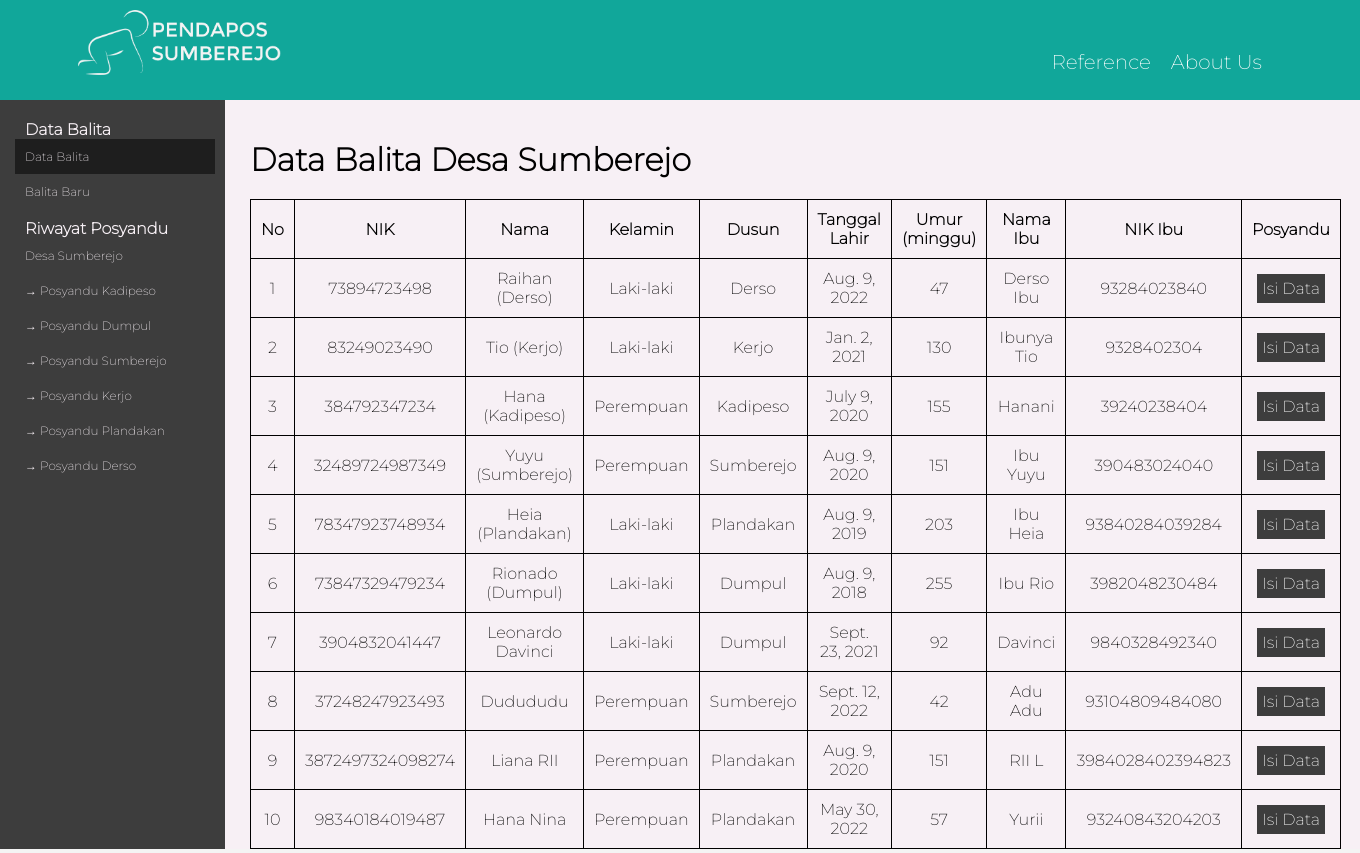
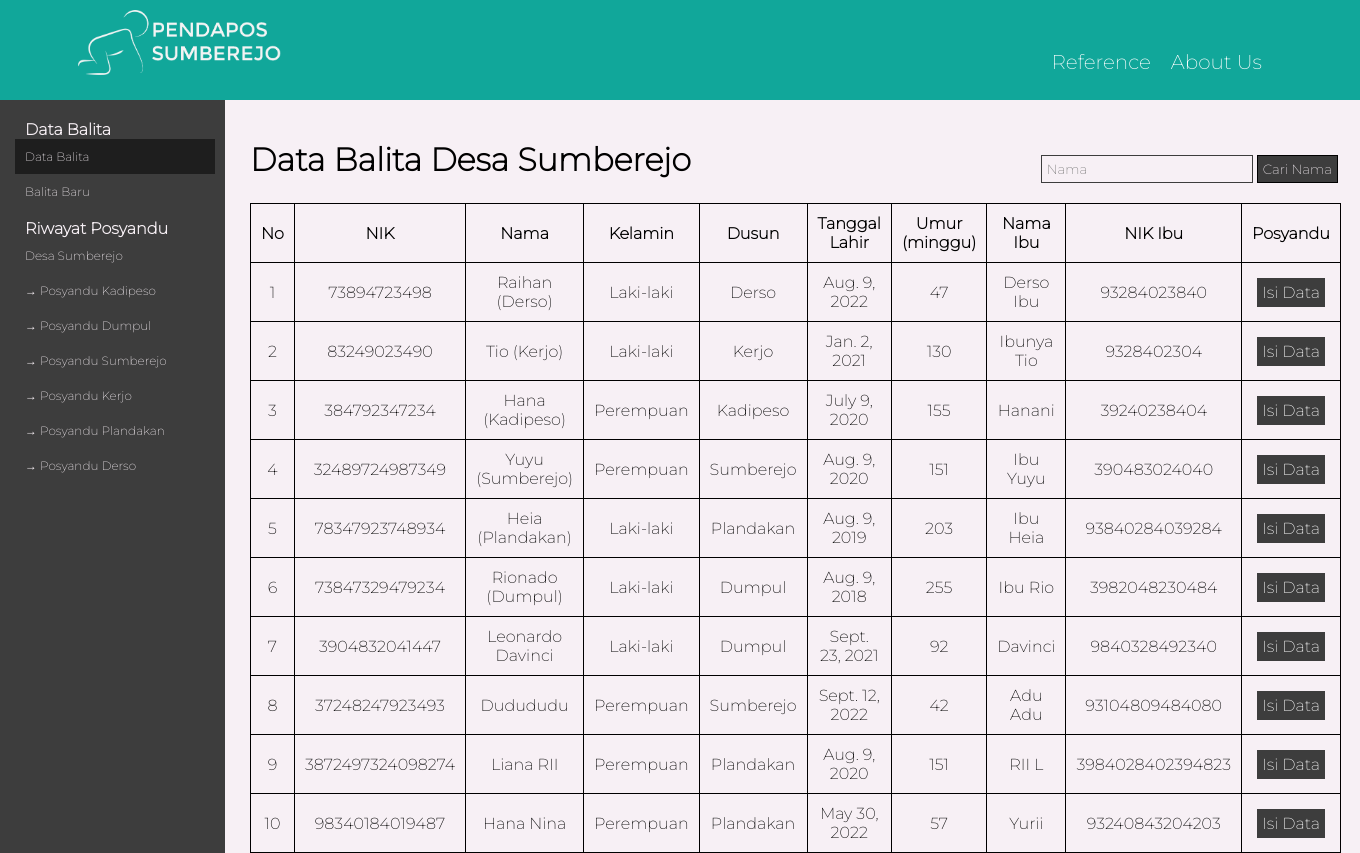
Before and after one commit to garrychrstn/pendaposheroku, a Django app: page /action/ in a window 1360 px wide. Run offline with Django 4.2, Linux system fonts and the light colour scheme; data comes from the database, SQL or seed files in the repository; both versions use the stored data as it was after the commit.

Commit message:
2.0 Search Feature /action

```diff
--- a/main/forms.py
+++ b/main/forms.py
@@ -1,5 +1,15 @@
 from django import forms
 from dal import autocomplete
+
+class SearchBalita(forms.Form):
+    nama = forms.CharField(
+        max_length=50,
+        label = '',
+        label_suffix= '',
+        widget=forms.TextInput(attrs={
+            'placeholder' : 'Nama'
+        })
+    )
 
 class ProfilInput(forms.Form):
     nik = forms.IntegerField(
@@ -42,7 +52,9 @@ class ProfilInput(forms.Form):
         ('Derso', 'Derso')
     ]
     dusun = forms.ChoiceField(
-        widget=forms.Select,
+        widget=forms.Select(attrs={
+            'class' : 'dusun'
+        }),
         required = True,
         choices=pilihandusun,
         label = 'Dusun',
@@ -52,6 +64,7 @@ class ProfilInput(forms.Form):
         label_suffix=' ',
         widget=forms.DateInput(attrs={
             'placeholder' : 'Tanggal Lahir',
+            'class' : 'tgl',
             'type' : 'date'
         }))
 
--- a/main/static/action.css
+++ b/main/static/action.css
@@ -159,3 +159,31 @@ td a:hover {
     background: #1e1e1e;
     text-decoration: none;
 }
+.title {
+    display: flex;
+    width: 80%;
+    justify-content: space-between;
+}
+.title form {
+    margin-top: 15px;
+}
+.title input {
+    padding: 5px;
+    width: 200px;
+    background: #f7f0f5;
+    font-family: 'Montserrat', sans-serif;
+    border: 1px solid #3d3d3d;
+}
+.title button {
+    padding: 5px;
+    cursor: pointer;
+    font-family: 'Montserrat', sans-serif;
+    box-shadow: none;
+    background: #3d3d3d;
+    color: #F7F0F5;
+    border: 1px solid black;
+}
+.title button:hover {
+    color: #3d3d3d;
+    background: #f5f0f5;
+}
--- a/main/templates/action.html
+++ b/main/templates/action.html
@@ -12,6 +12,11 @@
 {% block content %}
     <div class='title'>
         <h1>Data Balita Desa Sumberejo</h1>
+        <form method='POST' action=''>
+            {% csrf_token %}
+            {{ forms }}
+            <button type='submit' name='search'>Cari Nama</button>
+        </form>
     </div>
     <table>
         <thead>
--- a/main/views.py
+++ b/main/views.py
@@ -50,7 +50,16 @@ def action(response):
         umur = (datetime.now().date() - date).days // 7
         profil.umur = umur
 
-    return render(response, 'action.html', {'profils' : profils, 'umur' : umur})
+    if response.method == 'POST':
+        forms = SearchBalita(response.POST)
+        if forms.is_valid():
+            nama = forms.cleaned_data['nama']
+
+            profils = profils.filter(nama__icontains=nama)
+    else:
+        forms = SearchBalita()
+
+    return render(response, 'action.html', {'profils' : profils, 'umur' : umur, 'forms' : forms})
 
 
 def posyandu(request, nik):
```
Also changed, not shown: main/static/input.css (+11 -2 lines), db.sqlite3.
